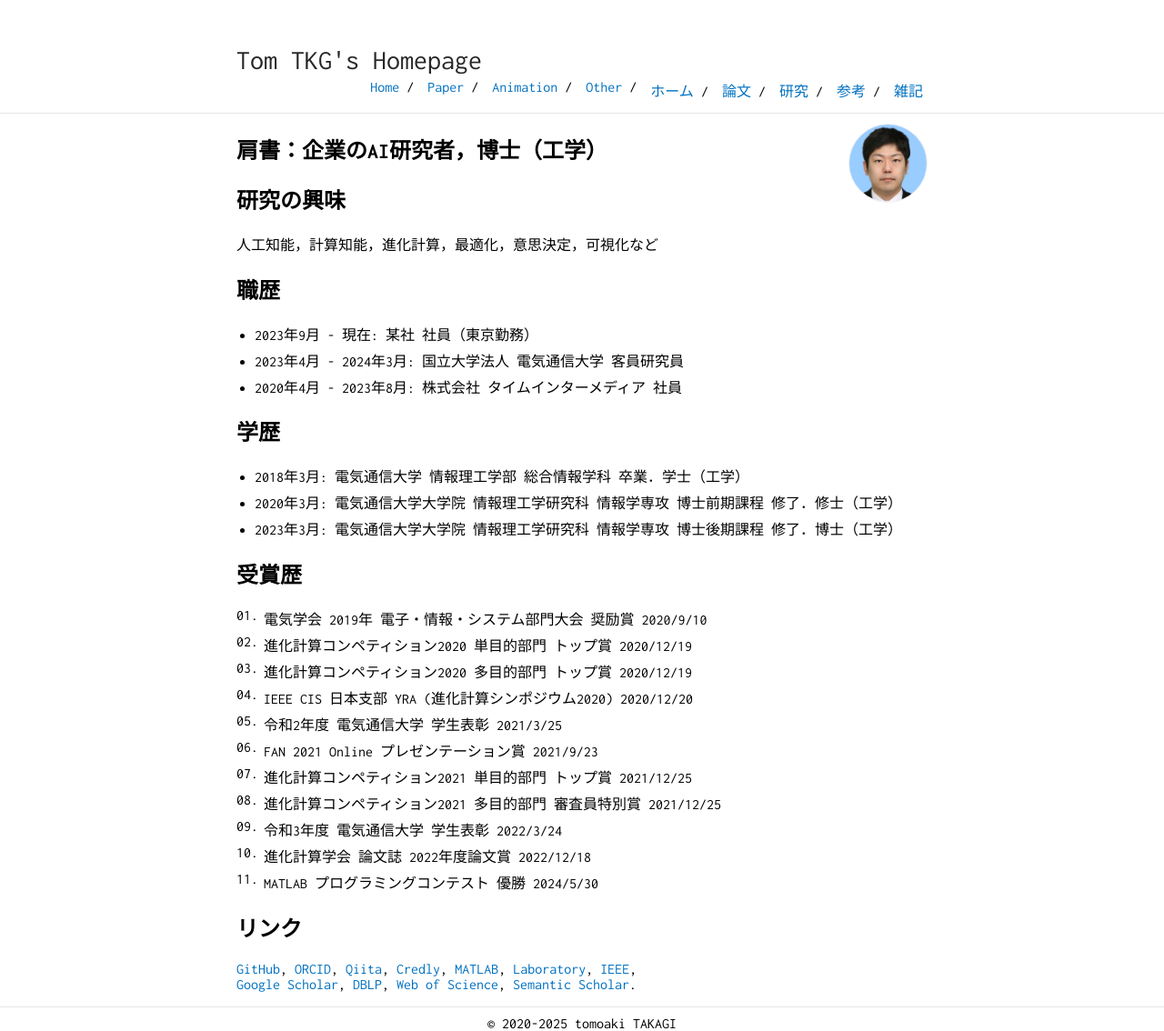
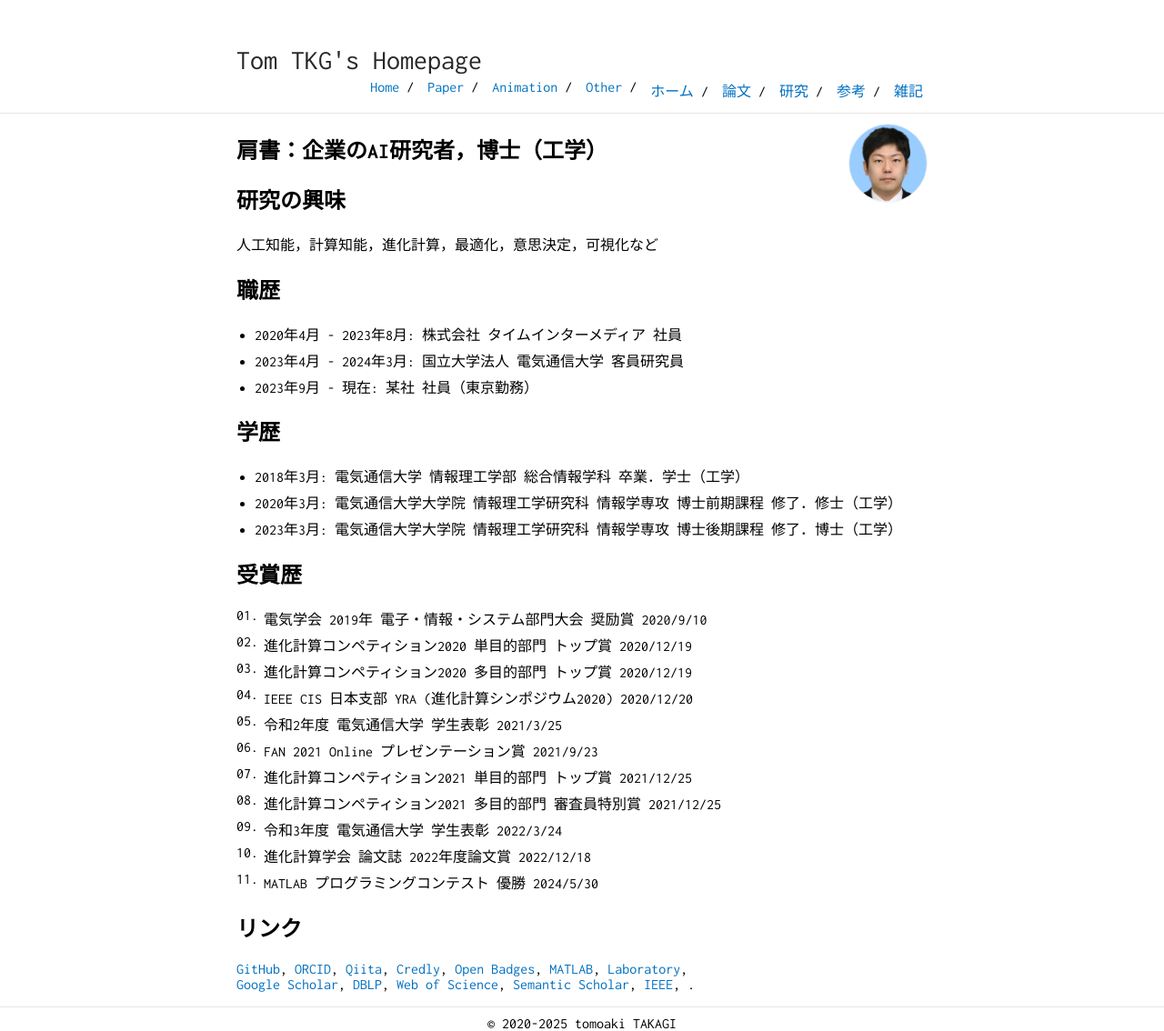
Before and after one commit to tomtkg/tomtkg.github.io, a Jekyll site: the page built from indexJP.md, in a window 1280 px wide. Shown: the whole page at 91% size. Built offline with Jekyll 4.4.1, drawn with Linux system fonts in a browser that asks for light colours.

Commit message:
Update indexJP.md

```diff
--- a/indexJP.md
+++ b/indexJP.md
@@ -11,9 +11,9 @@
 人工知能，計算知能，進化計算，最適化，意思決定，可視化など
 
 ## 職歴
+* 2020年4月 - 2023年8月: 株式会社 タイムインターメディア 社員
+* 2023年4月 - 2024年3月: 国立大学法人 電気通信大学 客員研究員
 * 2023年9月 - 現在: 某社 社員（東京勤務）
-* 2023年4月 - 2024年3月: 国立大学法人 電気通信大学 客員研究員
-* 2020年4月 - 2023年8月: 株式会社 タイムインターメディア 社員
 
 ## 学歴
 * 2018年3月: 電気通信大学 情報理工学部 総合情報学科 卒業．学士（工学）
@@ -34,5 +34,5 @@
 1. MATLAB プログラミングコンテスト 優勝 2024/5/30
 
 ## リンク
-[GitHub](https://github.com/tomtkg), [ORCID](https://orcid.org/0000-0003-3748-9797), [Qiita](https://qiita.com/tomtkg), [Credly](https://www.credly.com/users/tomtkg), [MATLAB](https://jp.mathworks.com/matlabcentral/cody/players/14679670), [Laboratory](https://nic.lab.uec.ac.jp/index.php/tomoakitakagi), [IEEE](https://ieee-collabratec.ieee.org/app/p/tomtkg),
-[Google Scholar](https://scholar.google.co.jp/citations?user=jsYC8NMAAAAJ), [DBLP](https://dblp.uni-trier.de/pers/hd/t/Takagi:Tomoaki), [Web of Science](https://www.webofscience.com/wos/author/record/AAF-1794-2021), [Semantic Scholar](https://www.semanticscholar.org/author/94460343).
+[GitHub](https://github.com/tomtkg), [ORCID](https://orcid.org/0000-0003-3748-9797), [Qiita](https://qiita.com/tomtkg), [Credly](https://www.credly.com/users/tomtkg), [Open Badges](https://www.openbadge-global.com/ns/portal/openbadge/public/assertions/user/cjNlWEJsUXlhY1laanlhWUgzclhGQT09), [MATLAB](https://jp.mathworks.com/matlabcentral/cody/players/14679670), [Laboratory](https://nic.lab.uec.ac.jp/index.php/tomoakitakagi),
+[Google Scholar](https://scholar.google.co.jp/citations?user=jsYC8NMAAAAJ), [DBLP](https://dblp.uni-trier.de/pers/hd/t/Takagi:Tomoaki), [Web of Science](https://www.webofscience.com/wos/author/record/AAF-1794-2021), [Semantic Scholar](https://www.semanticscholar.org/author/94460343), [IEEE](https://ieee-collabratec.ieee.org/app/p/tomtkg),  .
```
